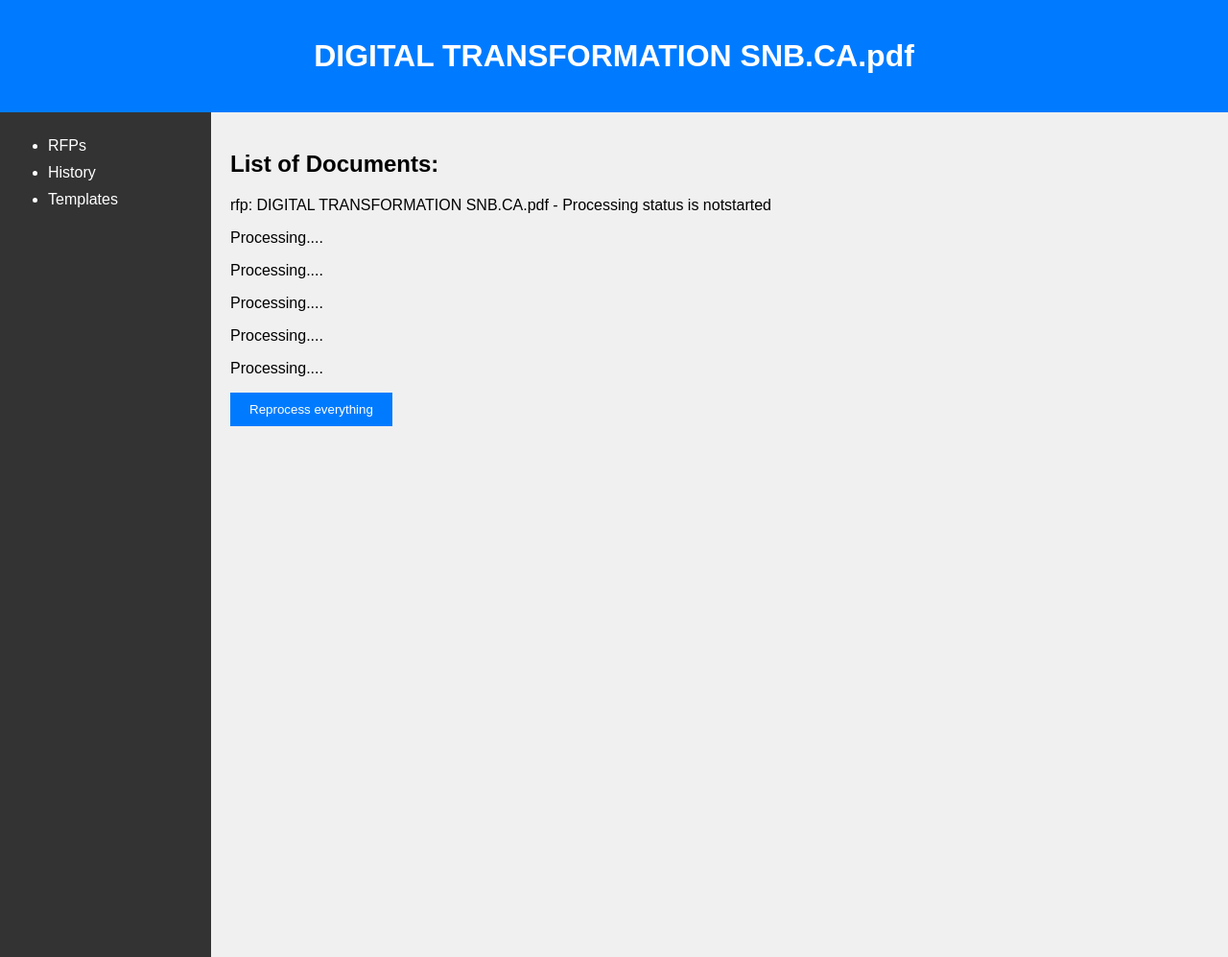
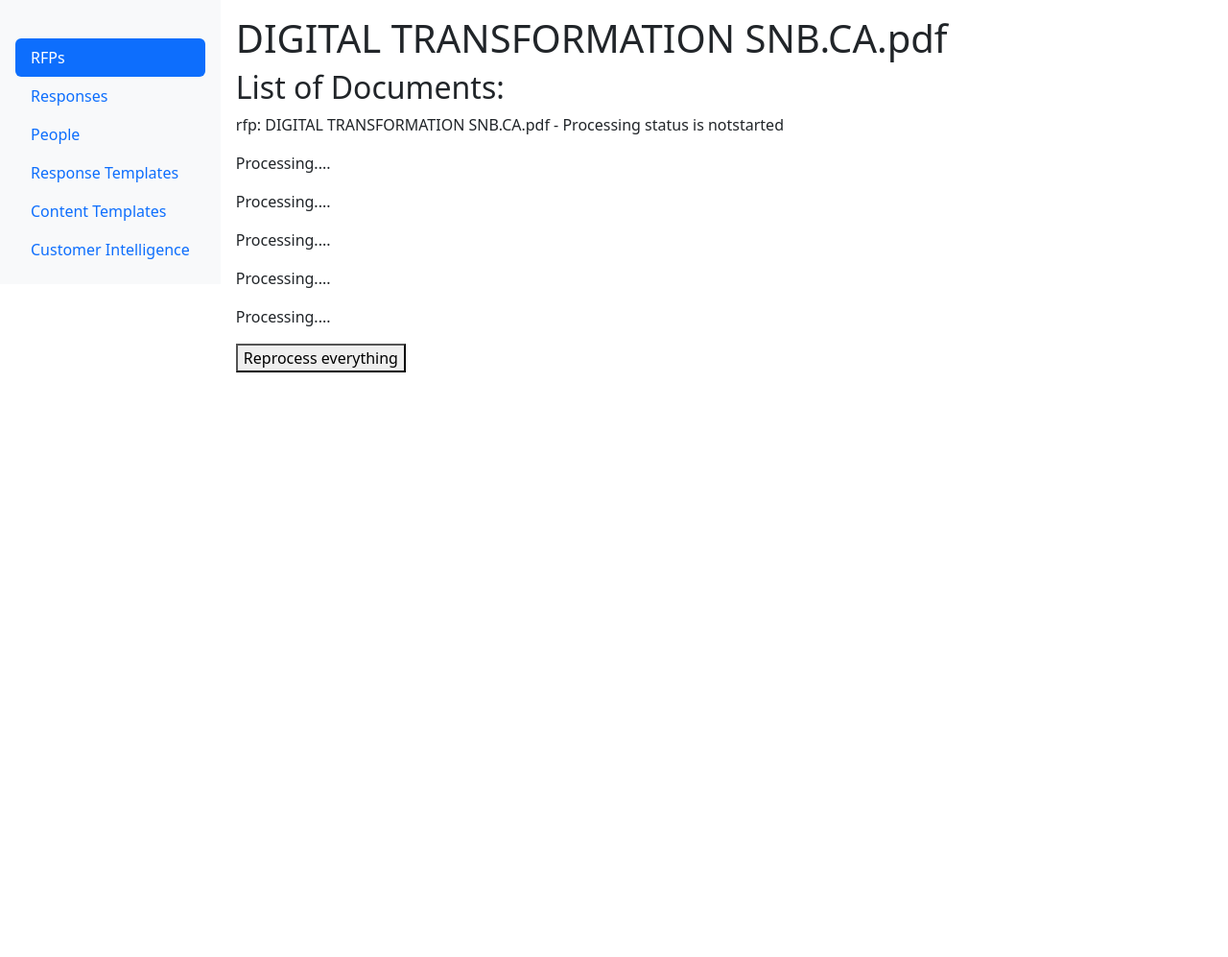
Before and after one commit to guyrt/quizMe, a Django app: page /rfp/2 in a window 1280 px wide. Shown: the whole page at 96% size. Run offline with Django 4.2, Linux system fonts and the light colour scheme; data comes from the database, SQL or seed files in the repository.

Commit message:
start style

```diff
--- a/webserve/privateuploads/templates/privateuploads/rfp_detail.html
+++ b/webserve/privateuploads/templates/privateuploads/rfp_detail.html
@@ -1,6 +1,10 @@
-<!DOCTYPE html>
-<html>
-<head>
+{% extends "base.html" %}
+
+{% block title %}
+{{ doc_cluster.get_title }}
+{% endblock %}
+
+{% block customjs %}
 <script>
     document.addEventListener("DOMContentLoaded", function() {
         const reprocessButton = document.getElementById("js-reprocess");
@@ -32,99 +36,14 @@
         }
     }
 </script>
+{% endblock %}
 
-    <title>{{ doc_cluster.get_title }}</title>
-
-    <style>
-        body {
-            font-family: Arial, sans-serif;
-            margin: 0;
-            padding: 0;
-            background-color: #f0f0f0;
-        }
-
-        header {
-            background-color: #007bff;
-            color: #fff;
-            text-align: center;
-            padding: 20px 0;
-        }
-
-        h1 {
-            margin: 20px;
-        }
-
-        nav {
-            width: 200px;
-            background-color: #333;
-            color: #fff;
-            padding: 10px;
-            position: fixed;
-            height: 100%;
-            overflow: auto;
-        }
-
-        nav a {
-            text-decoration: none;
-            color: #fff;
-            display: block;
-            margin: 10px 0;
-        }
-
-        nav a:hover {
-            background-color: #007bff;
-        }
-
-        main {
-            margin-left: 220px;
-            padding: 20px;
-        }
-
-        #js-reprocess {
-            background-color: #007bff;
-            color: #fff;
-            border: none;
-            padding: 10px 20px;
-            cursor: pointer;
-        }
-
-        #js-reprocess:hover {
-            background-color: #0056b3;
-        }
-
-        table {
-            border-collapse: collapse;
-            width: 80%;
-            margin: 0 auto;
-        }
-
-        th, td {
-            border: 1px solid #ddd;
-            padding: 8px;
-            text-align: left;
-        }
-
-        th {
-            background-color: #f2f2f2;
-        }
-
-        tbody tr:nth-child(even) {
-            background-color: #f2f2f2;
-        }
-    </style>
-</head>
-<body>
+{% block maincontent %}
     <header>
         <h1>{{ doc_cluster.get_title }}</h1>
     </header>
-    <nav>
-        <ul>
-            <li><a href="#">RFPs</a></li>
-            <li><a href="#">History</a></li>
-            <li><a href="#">Templates</a></li>
-        </ul>
-    </nav>
     <main>
+        <div class="content">
         <h2>List of Documents:</h2>
         {% for extract in doc_cluster.documentfile_set.all %}
             <p>{{ extract.file_role }}: {{ extract.doc_name }} - Processing status is {{ extract.processing_status }}</p>
@@ -168,6 +87,6 @@
             <p>No extracts available</p>
         {% endfor %}
         <button id="js-reprocess">Reprocess everything</button>
+    </div>
     </main>
-</body>
-</html>
+{% endblock %}
--- /dev/null
+++ b/webserve/templates/base.html
@@ -0,0 +1,50 @@
+<!DOCTYPE html>
+<html>
+<head>
+    <title>
+        {% block title %}
+            base title
+        {% endblock %}
+    </title>
+    <link href="https://cdn.jsdelivr.net/npm/bootstrap@5.2.3/dist/css/bootstrap.min.css" rel="stylesheet" integrity="sha384-rbsA2VBKQhggwzxH7pPCaAqO46MgnOM80zW1RWuH61DGLwZJEdK2Kadq2F9CUG65" crossorigin="anonymous">
+    {% block customjs %}
+    {% endblock %}
+</head>
+<body>
+
+    <div class="d-flex flex-row h-100">
+        <!-- Left Navigation Panel -->
+        <div class="flex-shrink-0 p-3 bg-light h-100">
+            <ul class="nav nav-pills flex-column mb-auto h-100">
+                <li class="nav-item">
+                    <svg width="16" height="16" class="bi me-2"><use xlink:href="#home"></use></svg>
+                    <a class="nav-link active" href="#">RFPs</a>
+                </li>
+                <li class="nav-item">
+                    <a class="nav-link" href="#">Responses</a>
+                </li>
+                <li class="nav-item">
+                    <a class="nav-link" href="#">People</a>
+                </li>
+                <li class="nav-item">
+                    <a class="nav-link" href="#">Response Templates</a>
+                </li>
+                <li class="nav-item">
+                    <a class="nav-link" href="#">Content Templates</a>
+                </li>
+                <li class="nav-item">
+                    <a class="nav-link" href="#">Customer Intelligence</a>
+                </li>
+            </ul>
+        </div>
+        <!-- Main Content Section -->
+        <div class="flex-grow-1 p-3">
+            {% block maincontent %}
+
+            {% endblock %}
+        </div>
+    </div>
+
+    <script src="https://cdn.jsdelivr.net/npm/bootstrap@5.2.3/dist/js/bootstrap.bundle.min.js" integrity="sha384-kenU1KFdBIe4zVF0s0G1M5b4hcpxyD9F7jL+jjXkk+Q2h455rYXK/7HAuoJl+0I4" crossorigin="anonymous"></script>
+</body>
+</html>
--- a/webserve/webserve/settings.py
+++ b/webserve/webserve/settings.py
@@ -68,7 +68,7 @@ ROOT_URLCONF = "webserve.urls"
 TEMPLATES = [
     {
         "BACKEND": "django.template.backends.django.DjangoTemplates",
-        "DIRS": [],
+        "DIRS": ["./templates"],
         "APP_DIRS": True,
         "OPTIONS": {
             "context_processors": [
```
Also changed, not shown: webserve/privateuploads/templates/privateuploads/rfp_list.html (+9 -67 lines), webserve/privateuploads/templates/privateuploads/upload_rfp.html (+13 -41 lines). Lines whose indentation alone changed are shown as unchanged.
